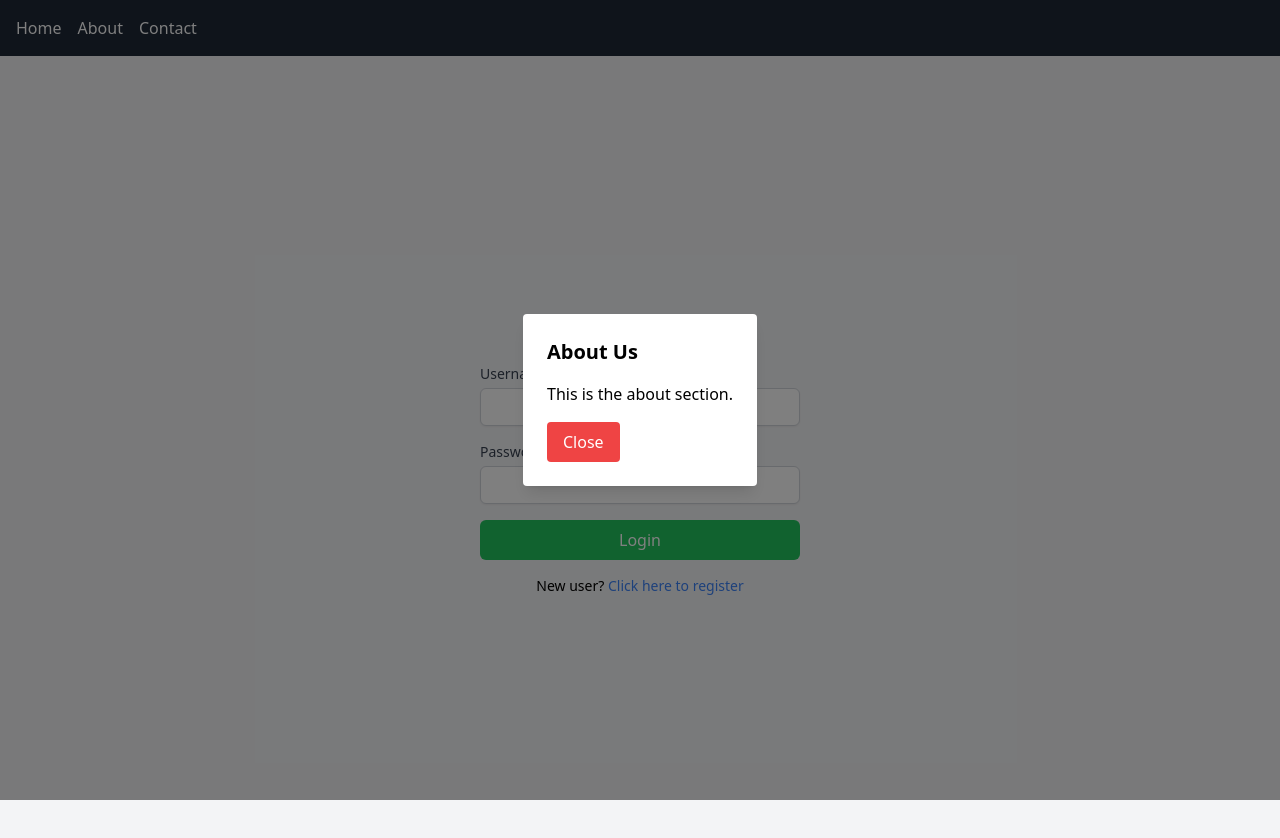
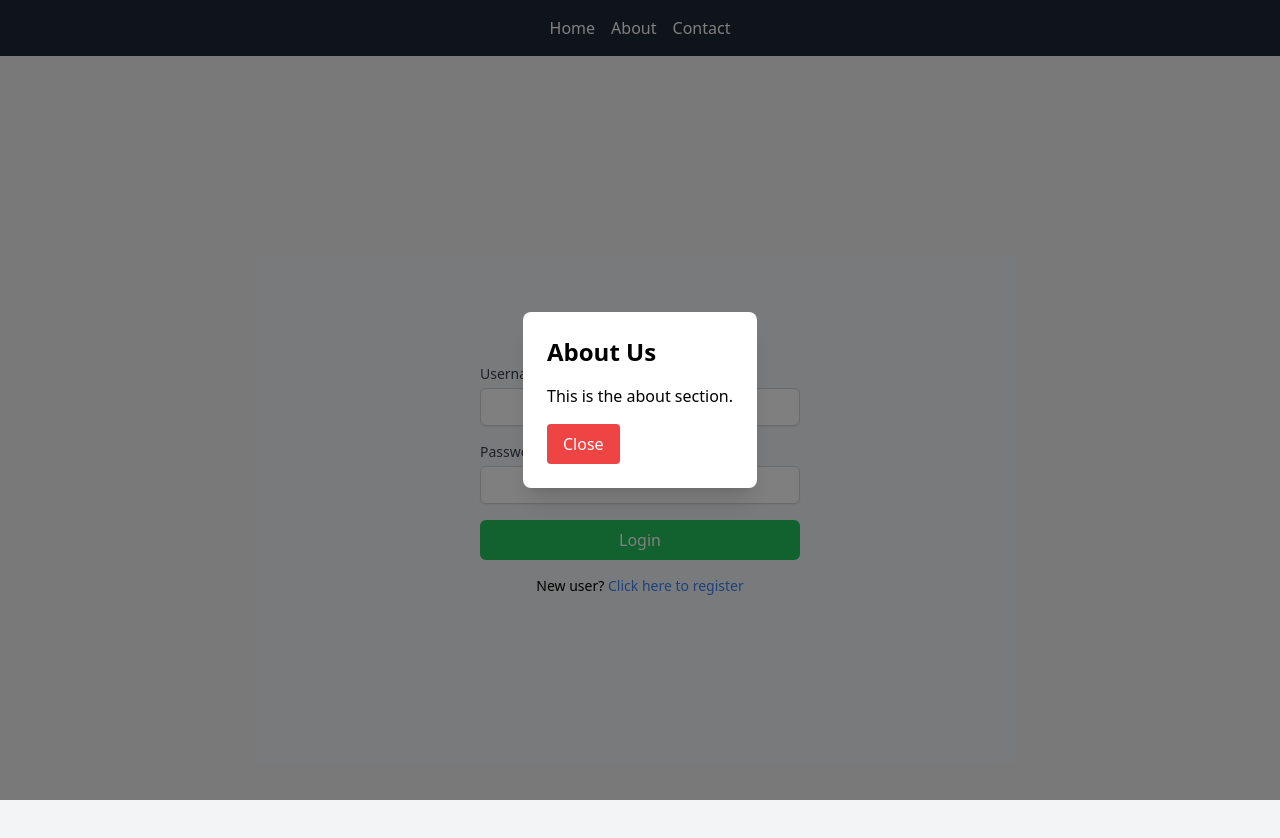
Before and after one commit to jeevithakannan2/BITIndoorMap, a React (Vite) app in the folder frontend/: page /login in a window 1280 px wide. Both pictures are taken after a click on the button "About". Shown: the top 838 px of the page. Built offline with nearby package versions, Linux system fonts and the light colour scheme.

Commit message:
Move maps styles to tailwind and fix popup in mainpage

```diff
--- a/frontend/src/components/MainPage.jsx
+++ b/frontend/src/components/MainPage.jsx
@@ -160,25 +160,26 @@ const LeafletMap = () => {
   };
 
   return (
-    <div style={{ position: "relative", width: "100%", height: "100vh" }}>
-      <div id="map" style={{ width: "100%", height: "100%" }}></div>
+    <div className="relative w-full h-screen">
+      <div id="map" className="w-full h-full"></div>
       {showFilters && (
-        <div style={styles.filterPopup}>
-          <h3>Filters</h3>
+        <div className="absolute top-2 right-12 bg-white p-3 rounded-md shadow-lg z-[1000]">
+          <h3 className="font-bold mb-2">Filters</h3>
           {Object.entries(filters).map(([key, value]) => (
-            <label key={key} style={styles.filterLabel}>
+            <label key={key} className="block mb-1">
               <input
                 type="checkbox"
                 name={key}
                 checked={value}
                 onChange={handleFilterChange}
+                className="mr-2"
               />
               {key}
             </label>
           ))}
           <button
             onClick={() => setShowFilters(false)}
-            style={styles.closeButton}
+            className="mt-2 px-3 py-1 bg-gray-200 rounded-md hover:bg-gray-300 transition-colors duration-200"
           >
             Close
           </button>
@@ -188,29 +189,4 @@ const LeafletMap = () => {
   );
 };
 
-const styles = {
-  filterPopup: {
-    position: "absolute",
-    top: "10px",
-    right: "50px",
-    backgroundColor: "white",
-    padding: "10px",
-    borderRadius: "5px",
-    boxShadow: "0 0 10px rgba(0,0,0,0.2)",
-    zIndex: 1000,
-  },
-  filterLabel: {
-    display: "block",
-    marginBottom: "5px",
-  },
-  closeButton: {
-    marginTop: "10px",
-    padding: "5px 10px",
-    backgroundColor: "#f0f0f0",
-    border: "none",
-    borderRadius: "3px",
-    cursor: "pointer",
-  },
-};
-
 export default LeafletMap;
--- a/frontend/src/components/MenuBar.jsx
+++ b/frontend/src/components/MenuBar.jsx
@@ -1,5 +1,6 @@
 import { useState } from "react";
 import { Link } from "react-router-dom";
+import ReactDOM from "react-dom";
 
 const MenuBar = ({ onLogout, isLoggedIn }) => {
   const [showAbout, setShowAbout] = useState(false);
@@ -11,14 +12,30 @@ const MenuBar = ({ onLogout, isLoggedIn }) => {
     { label: "Contact", onClick: () => setShowContact(true) },
   ];
 
-  if (isLoggedIn) {
-    menuItems.push({ label: "Logout", onClick: onLogout })
-  }
+  const renderPopup = (title, content, onClose) => {
+    return ReactDOM.createPortal(
+      <div className="fixed inset-0 flex items-center justify-center bg-black bg-opacity-50 z-[9999]">
+        <div className="bg-white p-6 rounded-lg shadow-xl">
+          <h2 className="text-2xl font-bold mb-4">{title}</h2>
+          <p className="mb-4">{content}</p>
+          <button
+            onClick={onClose}
+            className="bg-red-500 text-white px-4 py-2 rounded hover:bg-red-700 transition duration-300"
+          >
+            Close
+          </button>
+        </div>
+      </div>,
+      document.body
+    );
+  };
 
   return (
     <>
       <nav className="bg-gray-800 p-4">
-        <ul className="flex space-x-4">
+        <div className="flex justify-between items-center">
+          <div className="w-1/3"></div> {/* Spacer */}
+          <ul className="flex space-x-4 justify-center w-1/3">
             {menuItems.map((item, index) => (
               <li key={index} className="list-none">
                 {item.to ? (
@@ -36,37 +53,21 @@ const MenuBar = ({ onLogout, isLoggedIn }) => {
               </li>
             ))}
           </ul>
+          <div className="w-1/3 flex justify-end">
+            {isLoggedIn && (
+              <button
+                onClick={onLogout}
+                className="text-white hover:text-gray-400"
+              >
+                Logout
+              </button>
+            )}
+          </div>
+        </div>
       </nav>
 
-      {showAbout && (
-        <div className="fixed inset-0 flex items-center justify-center bg-black bg-opacity-50">
-          <div className="bg-white p-6 rounded shadow-lg">
-            <h2 className="text-xl font-bold mb-4">About Us</h2>
-            <p className="mb-4">This is the about section.</p>
-            <button
-              onClick={() => setShowAbout(false)}
-              className="bg-red-500 text-white px-4 py-2 rounded hover:bg-red-700"
-            >
-              Close
-            </button>
-          </div>
-        </div>
-      )}
-
-      {showContact && (
-        <div className="fixed inset-0 flex items-center justify-center bg-black bg-opacity-50">
-          <div className="bg-white p-6 rounded shadow-lg">
-            <h2 className="text-xl font-bold mb-4">Contact Us</h2>
-            <p className="mb-4">This is the contact section.</p>
-            <button
-              onClick={() => setShowContact(false)}
-              className="bg-red-500 text-white px-4 py-2 rounded hover:bg-red-700"
-            >
-              Close
-            </button>
-          </div>
-        </div>
-      )}
+      {showAbout && renderPopup("About Us", "This is the about section.", () => setShowAbout(false))}
+      {showContact && renderPopup("Contact Us", "This is the contact section.", () => setShowContact(false))}
     </>
   );
 };
```
Lines whose indentation alone changed are shown as unchanged.
